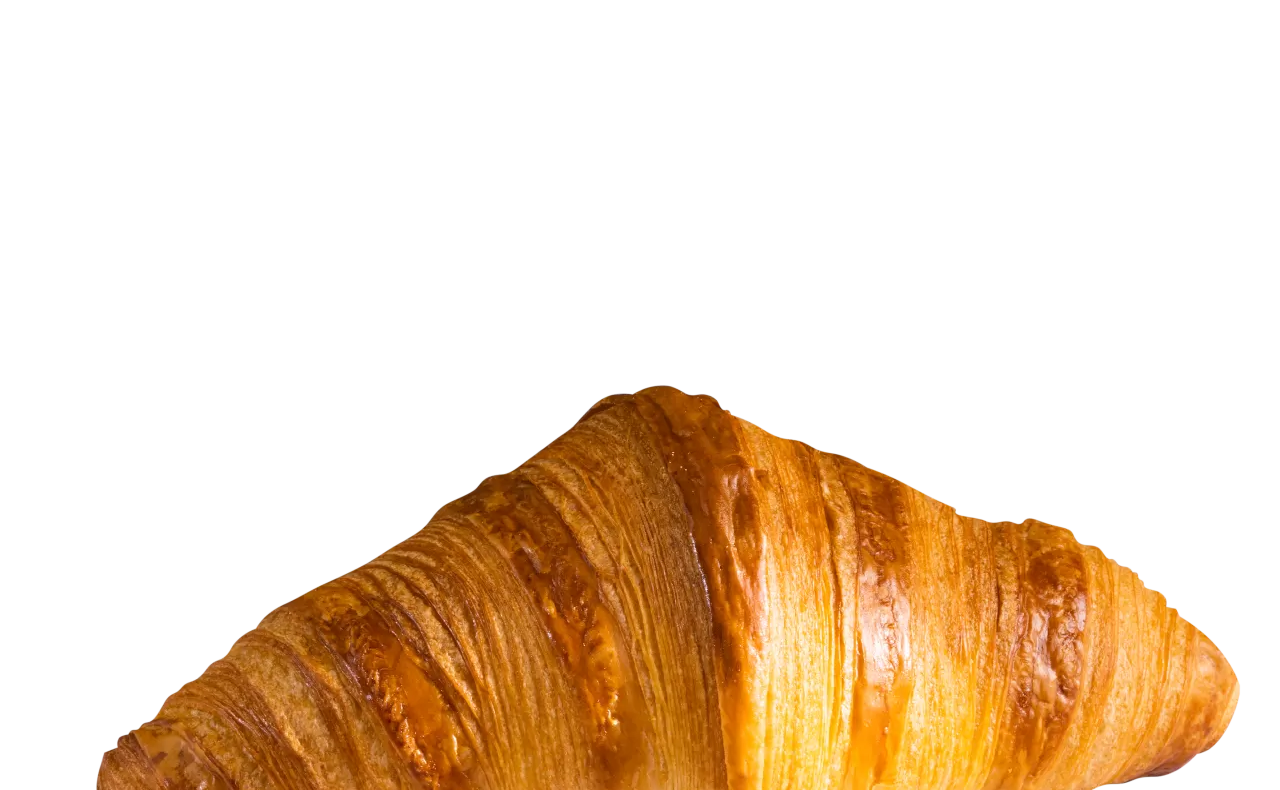
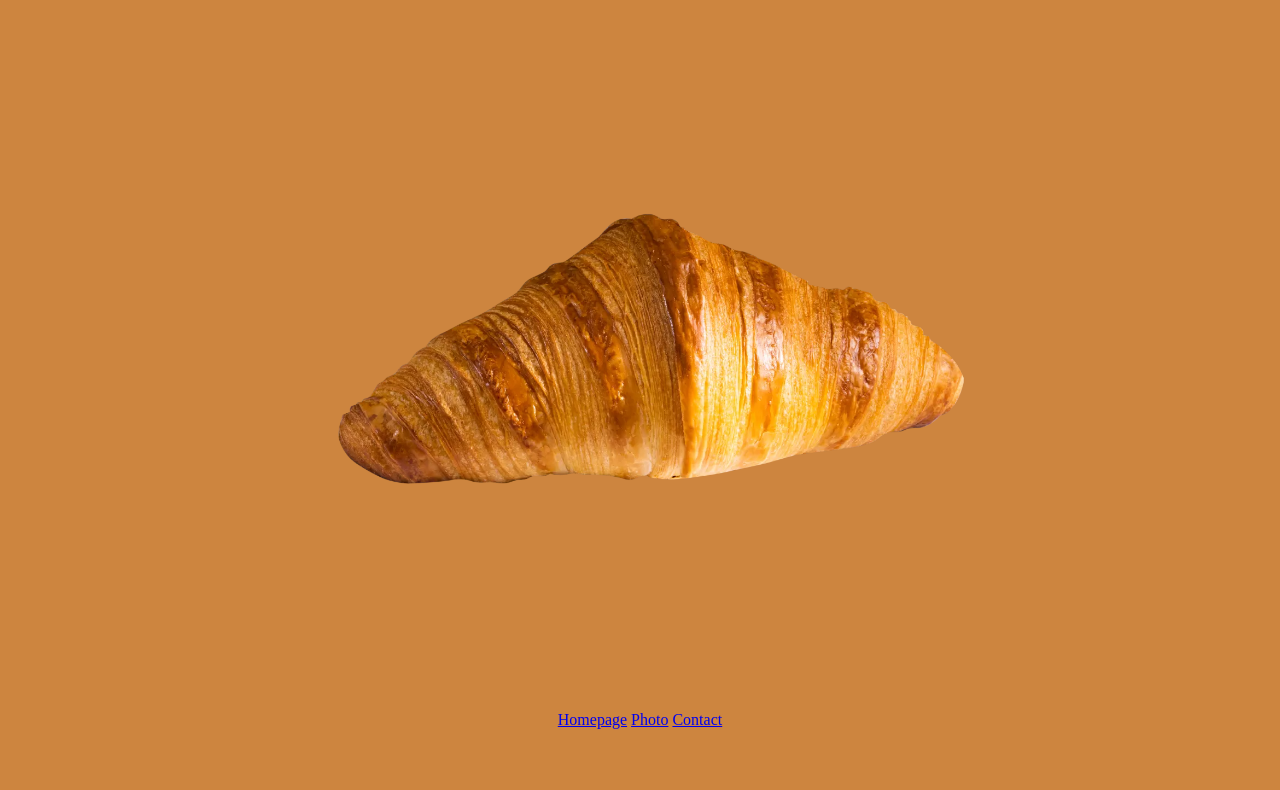
Before and after one commit to laumo15/croissant, a plain HTML site: page photo.html in a window 1280 px wide. Shown: the part 74-864 px from the top of the page. After the commit the page ends 811 px from the top, so only its background shows below. Drawn offline with Linux system fonts and the light colour scheme.

Commit message:
CSS added

```diff
--- a/photo.html
+++ b/photo.html
@@ -5,6 +5,7 @@
     <meta http-equiv="X-UA-Compatible" content="IE=edge">
     <meta name="viewport" content="width=device-width, initial-scale=1.0">
     <title>Document</title>
+    <link rel="stylesheet" href="/src/styles.css" />
 </head>
 <body>
     <h1>🥐 A picture of a croissant</h1>
--- /dev/null
+++ b/src/styles.css
@@ -0,0 +1,8 @@
+body {
+    background-color: peru;
+    text-align: center;
+}
+
+img {
+    max-width: 700px;
+}
```
Also changed, not shown: contact.html (+2 -1 lines), index.html (+1 -0 lines).
